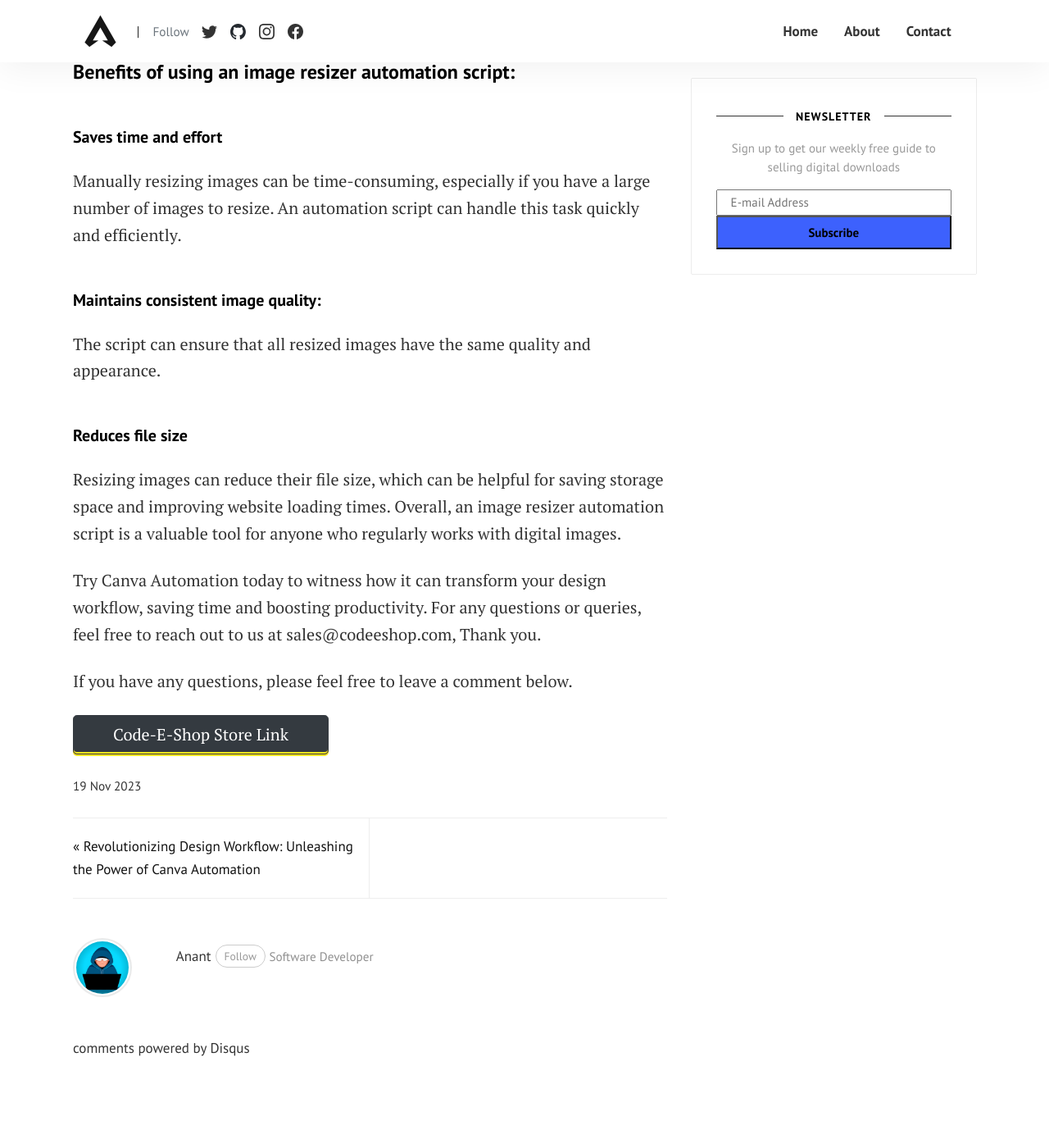
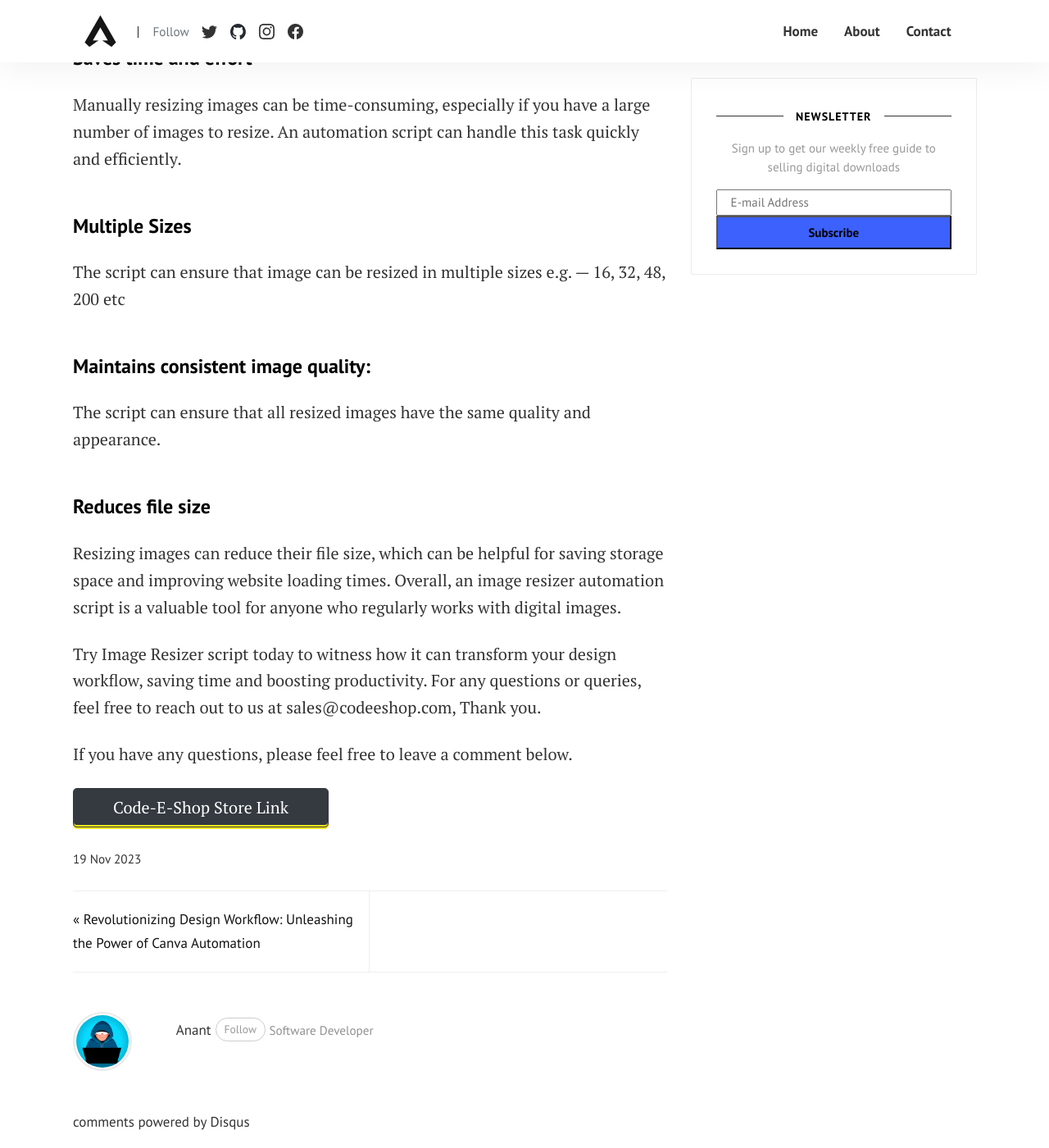
Before and after one commit to ECodeeshop/blog, a Jekyll site: the page built from _posts/2023-11-19-image-resizer-automation-script.md, in a window 1280 px wide and 1400 px high, scrolled down 1908 px. Shown: the whole window at 82% size. Built offline with Jekyll 4.4.1, drawn with Linux system fonts in a browser that asks for light colours; comment, search, counter and statistics services are not loaded; some of the changed text lies outside the part shown.

Commit message:
Update 2023-11-19-image-resizer-automation-script.md

```diff
--- a/_posts/2023-11-19-image-resizer-automation-script.md
+++ b/_posts/2023-11-19-image-resizer-automation-script.md
@@ -22,17 +20,19 @@ This script automatically resizes images to multiple predefined sizes. It can be
 
 You can edit this in params.js file
 
-#### Benefits of using an image resizer automation script:
+### Benefits of using an image resizer automation script:
 
-##### Saves time and effort
+#### Saves time and effort
 Manually resizing images can be time-consuming, especially if you have a large number of images to resize. An automation script can handle this task quickly and efficiently.
-##### Maintains consistent image quality:
+#### Multiple Sizes
+The script can ensure that image can be resized in multiple sizes e.g. — 16, 32, 48, 200 etc
+#### Maintains consistent image quality:
 The script can ensure that all resized images have the same quality and appearance.
-##### Reduces file size
+#### Reduces file size
 Resizing images can reduce their file size, which can be helpful for saving storage space and improving website loading times.
 Overall, an image resizer automation script is a valuable tool for anyone who regularly works with digital images.
 
-Try Canva Automation today to witness how it can transform your design workflow, saving time and boosting productivity. For any questions or queries, feel free to reach out to us at sales@codeeshop.com, Thank you.
+Try Image Resizer script today to witness how it can transform your design workflow, saving time and boosting productivity. For any questions or queries, feel free to reach out to us at sales@codeeshop.com, Thank you.
 
 If you have any questions, please feel free to leave a comment below.
 
```
Also changed, not shown: other parts of _posts/2023-11-19-image-resizer-automation-script.md (+1 -3 lines).
